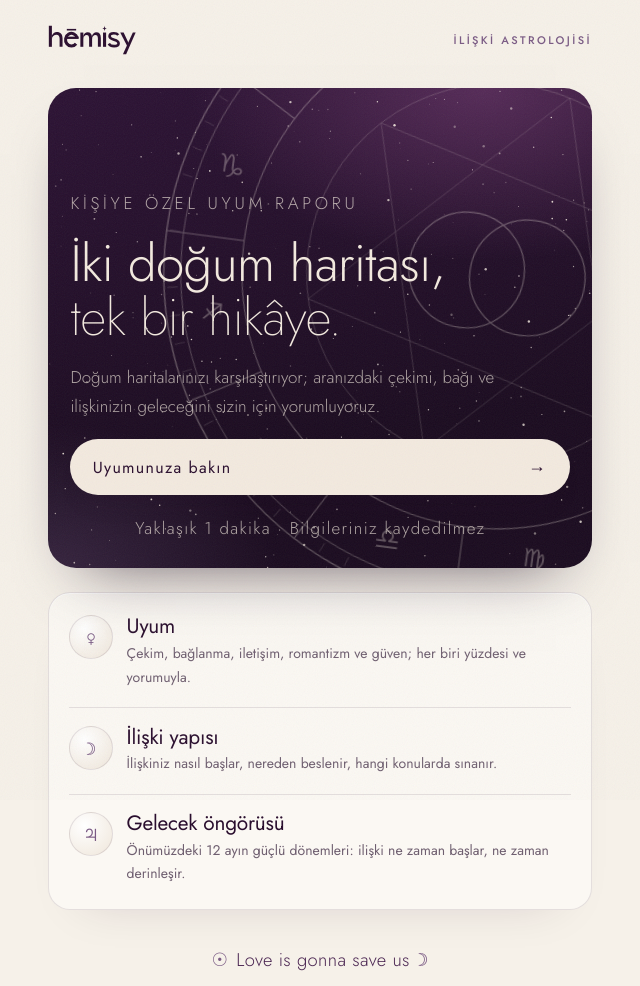
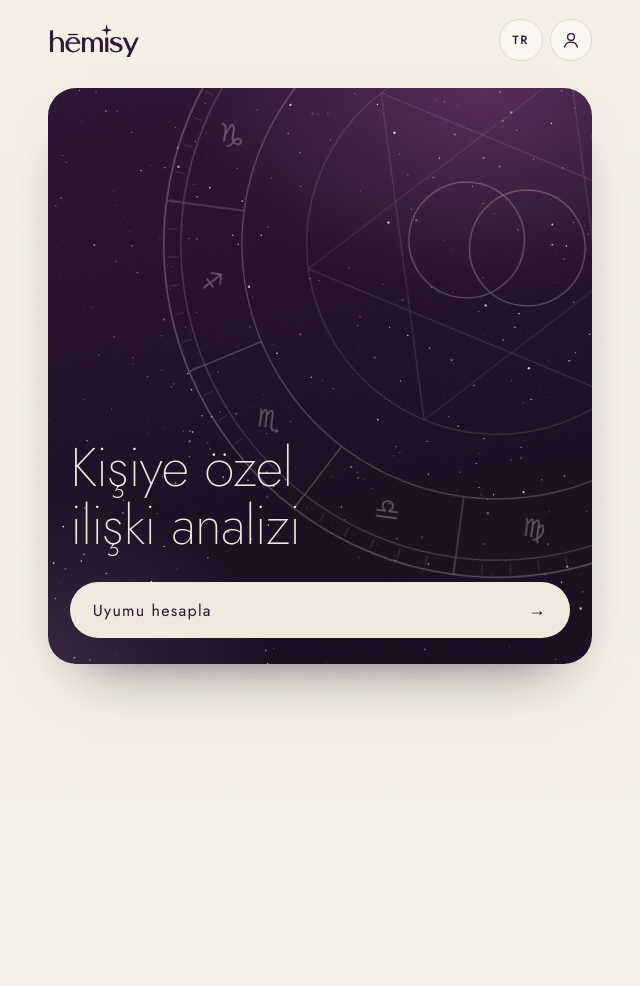
Before and after one commit to astrozay-astro/hemisy, a plain HTML site: page index.html in a window 1280 px wide. Shown: the top 986 px of the page, without its empty margins (320-960 px from the left). After the commit the page ends 800 px from the top, so only its background shows below. Drawn offline with Linux system fonts and the light colour scheme; a web font is replaced by a local one.

Commit message:
Sade giriş ekranı, gerçek logo, dil ve profil düğmeleri
- Logo tasarımcının görselinden birebir alındı (şeffaf PNG, açık ve koyu sürüm)
- Giriş ekranında yalnızca 'Kişiye özel ilişki analizi' ve 'Uyumu hesapla'
- Üst çubukta dil seçimi ve profil (üyelik yakında)
- Bilgi saklama ve eğlence amaçlı yazıları kaldırıldı; altbilgide yalnızca iletişim

Co-Authored-By: Claude Opus 5.5 <noreply@anthropic.com>

```diff
--- a/css/style.css
+++ b/css/style.css
@@ -106,8 +106,18 @@ button { font-family: inherit; }
 }
 
 .ust-cubuk { display: flex; justify-content: space-between; align-items: center; gap: 1rem; min-height: 48px; }
-.logo { display: block; color: var(--murekkep); height: 30px; width: auto; }
-.logo-kucuk { height: 24px; }
+.logo-baglanti { display: block; line-height: 0; border-radius: 6px; }
+.logo { display: block; height: 34px; width: auto; max-width: 100%; }
+.ust-kontroller { display: flex; align-items: center; gap: 0.45rem; }
+.ust-dugme {
+  appearance: none; min-width: 42px; height: 42px; padding: 0 0.8rem; border-radius: 999px;
+  border: 1px solid var(--cizgi); background: var(--kart); color: var(--murekkep);
+  font: 500 0.75rem/1 var(--f); letter-spacing: 0.14em; cursor: pointer;
+  display: inline-grid; place-items: center;
+}
+.ust-dugme:hover { border-color: var(--murekkep); }
+.ust-profil { padding: 0; width: 42px; }
+.ust-profil svg { width: 20px; height: 20px; }
 .geri {
   appearance: none; background: none; border: 0; padding: 0.5rem 0; min-height: 44px;
   color: var(--soluk); font: 400 var(--boy-s)/1 var(--f); letter-spacing: 0.02em; cursor: pointer;
@@ -162,8 +172,8 @@ button { font-family: inherit; }
 
 /* ---------- Giriş ---------- */
 
-.kahraman { display: grid; gap: 1.15rem; padding: 2.25rem 1.4rem 1.6rem; min-height: 30rem; align-content: end; }
-.kahraman h1 { font-size: clamp(2.3rem, 10.5vw, 3.2rem); font-weight: 300; line-height: 1.06; }
+.kahraman { display: grid; gap: 1.75rem; padding: 2.5rem 1.4rem 1.6rem; min-height: min(36rem, 78svh); align-content: end; }
+.kahraman h1 { font-size: clamp(2.4rem, 11vw, 3.4rem); font-weight: 200; line-height: 1.06; max-width: 11ch; }
 .kahraman h1 em { font-style: normal; font-weight: 200; color: var(--gece-metin); }
 .kahraman p { color: var(--gece-soluk); font-size: 1.0625rem; font-weight: 300; max-width: 30rem; }
 .kucuk-not { font-size: var(--boy-xs); letter-spacing: 0.08em; text-align: center; color: var(--gece-soluk); }
--- a/js/app.js
+++ b/js/app.js
@@ -39,27 +39,20 @@
   const utcYaz = (d) => `${iki(d.getUTCDate())}.${iki(d.getUTCMonth() + 1)}.${d.getUTCFullYear()} ${iki(d.getUTCHours())}:${iki(d.getUTCMinutes())} UTC`;
   const koordinat = (enlem, boylam) => `${S.dereceYaz(Math.abs(enlem))} ${enlem >= 0 ? 'K' : 'G'}, ${S.dereceYaz(Math.abs(boylam))} ${boylam >= 0 ? 'D' : 'B'}`;
 
-  // Logo (marka/hemisy-logo.svg ile aynı çizim; rengi bulunduğu yerin yazı renginden alır)
-  const LOGO = (sinif = '') => `
-    <svg class="logo ${sinif}" viewBox="6 16 424 143" role="img" aria-label="hēmisy">
-      <g fill="currentColor">
-        <rect x="10" y="19.6" width="14.6" height="100.4"/>
-        <path d="M24.6 66 C29 57.5 37 49.5 48 49.5 C66 49.5 75.4 61 75.4 80 V120 H61.3 V82 C61.3 69 56 63 46.5 63 C35 63 24.6 71 24.6 84 Z"/>
-        <rect x="95.7" y="34.6" width="44.5" height="7.6"/>
-        <rect x="160.3" y="52" width="14.1" height="68"/>
-        <path d="M174.4 66 C178 57 185 50.5 194 50.5 C209 50.5 216.2 60 216.2 78 V120 H202 V80 C202 69 198 63.5 190 63.5 C181 63.5 174.4 71 174.4 84 Z"/>
-        <path d="M216.2 66 C220 57 227 50.5 236 50.5 C251 50.5 258 60 258 78 V120 H243.9 V80 C243.9 69 240 63.5 232 63.5 C223 63.5 216.2 71 216.2 84 Z"/>
-        <rect x="268.3" y="52" width="14.7" height="68"/>
-        <path d="M275.65 18.5 C276.5 28.6 277.7 31.6 287.2 32.6 C277.7 33.6 276.5 36.6 275.65 46.7 C274.8 36.6 273.6 33.6 264.1 32.6 C273.6 31.6 274.8 28.6 275.65 18.5 Z"/>
-        <polygon points="350.3,52 366.5,52 395,113 387,123"/>
-        <polygon points="410.4,52 424,52 378.4,155.3 363.2,155.3"/>
-      </g>
-      <g fill="none" stroke="currentColor">
-        <path d="M145.1 77 A28.4 30.3 0 1 0 139.8 105.5" stroke-width="14.4"/>
-        <path d="M90.2 77 H152.3" stroke-width="11"/>
-        <path d="M341 64 C336 57.5 328 55.5 320 55.5 C307 55.5 299.5 61 299.5 70 C299.5 80 309 83 321 86.5 C334 90 342.5 94 342.5 104 C342.5 113 334 116.5 321 116.5 C309 116.5 300.5 112.5 296 104.5" stroke-width="12.5"/>
-      </g>
-    </svg>`;
+  // Logo: marka/hemisy-isim.png (tasarımcının logosundan birebir, şeffaf arka planlı)
+  const LOGO = (sinif = '') => `<a href="#" class="logo-baglanti" data-git="giris" aria-label="hēmisy ana sayfa"><img class="logo ${sinif}" src="marka/hemisy-isim.png" alt="hēmisy" width="608" height="224"></a>`;
+
+  const PROFIL_SIMGESI = '<svg viewBox="0 0 20 20" fill="none" aria-hidden="true"><circle cx="10" cy="7" r="3.4" stroke="currentColor" stroke-width="1.3"/><path d="M3.6 17c.9-3.1 3.4-4.8 6.4-4.8s5.5 1.7 6.4 4.8" stroke="currentColor" stroke-width="1.3" stroke-linecap="round"/></svg>';
+
+  // Tüm ekranlarda aynı üst çubuk: solda logo, sağda dil seçimi ve profil
+  const ustCubuk = () => `
+    <header class="ust-cubuk">
+      ${LOGO()}
+      <div class="ust-kontroller">
+        <button type="button" class="ust-dugme" data-dil aria-label="Dil seçimi">TR</button>
+        <button type="button" class="ust-dugme ust-profil" data-profil aria-label="Profil">${PROFIL_SIMGESI}</button>
+      </div>
+    </header>`;
 
   // İnce çizgili zodyak çarkı: burç dilimleri, derece işaretleri ve ortada iki kesişen çember
   const BURC_GLIFLERI = ['♈', '♉', '♊', '♋', '♌', '♍', '♎', '♏', '♐', '♑', '♒', '♓'];
@@ -140,8 +133,6 @@
   const altBilgi = () => `
     <footer class="alt-bilgi">
       <div class="iletisim"><span>www.hemisy.com</span><span>info@hemisy.com</span></div>
-      <p>hēmisy eğlence amaçlıdır. Önemli kararlarınızı yalnızca bu rapora dayandırmayın.</p>
-      <p>Doğum bilgileriniz cihazınızda işlenir ve hiçbir yere kaydedilmez.</p>
     </footer>`;
 
   // ---------- Giriş ----------
@@ -149,25 +140,13 @@
   function girisEkrani() {
     return `
       <section class="ekran giris">
-        <header class="ust-cubuk">${LOGO()}<span class="etiket">İlişki astrolojisi</span></header>
-
+        ${ustCubuk()}
         <section class="gece kahraman">
           <canvas class="gece-yildizlar" aria-hidden="true"></canvas>
           ${cark()}
-          <p class="etiket">Kişiye özel uyum raporu</p>
-          <h1 tabindex="-1">İki doğum haritası,<br><em>tek bir hikâye.</em></h1>
-          <p>Doğum haritalarınızı karşılaştırıyor; aranızdaki çekimi, bağı ve ilişkinizin geleceğini sizin için yorumluyoruz.</p>
-          <button type="button" class="dugme-ana dugme-acik" data-git="form">Uyumunuza bakın <span class="ok">→</span></button>
-          <p class="kucuk-not">Yaklaşık 1 dakika · Bilgileriniz kaydedilmez</p>
+          <h1 tabindex="-1">Kişiye özel ilişki analizi</h1>
+          <button type="button" class="dugme-ana dugme-acik" data-git="form">Uyumu hesapla <span class="ok">→</span></button>
         </section>
-
-        <ol class="icerik-listesi yuzey">
-          <li><span class="amblem" aria-hidden="true">${glif('♀')}</span><div><h3>Uyum</h3><p>Çekim, bağlanma, iletişim, romantizm ve güven; her biri yüzdesi ve yorumuyla.</p></div></li>
-          <li><span class="amblem" aria-hidden="true">${glif('☽')}</span><div><h3>İlişki yapısı</h3><p>İlişkiniz nasıl başlar, nereden beslenir, hangi konularda sınanır.</p></div></li>
-          <li><span class="amblem" aria-hidden="true">${glif('♃')}</span><div><h3>Gelecek öngörüsü</h3><p>Önümüzdeki 12 ayın güçlü dönemleri: ilişki ne zaman başlar, ne zaman derinleşir.</p></div></li>
-        </ol>
-        <p class="alinti">${glif('☉')}Love is gonna save us${glif('☽')}</p>
-        ${altBilgi()}
       </section>`;
   }
 
@@ -239,7 +218,8 @@
   function formEkrani() {
     return `
       <section class="ekran form-ekrani">
-        <div class="ust-cubuk"><button type="button" class="geri" data-git="giris">← Geri</button>${LOGO('logo-kucuk')}</div>
+        ${ustCubuk()}
+        <button type="button" class="geri" data-git="giris">← Geri</button>
         <div class="form-giris">
           <h2 tabindex="-1">Doğum bilgileri</h2>
           <p class="aciklama">Doğum saatini olabildiğince doğru yazın. Saatinizi doğum belgenizde ya da e-Devlet'teki nüfus kaydınızda bulabilirsiniz.</p>
@@ -580,7 +560,8 @@
     return `
       <section class="ekran sonuc">
         ${durum.kilitAcik ? '<p class="test-bandi">Test modu · tüm kilitler açık</p>' : ''}
-        <div class="ust-cubuk"><button type="button" class="geri" data-git="form">← Bilgileri değiştir</button>${LOGO('logo-kucuk')}</div>
+        ${ustCubuk()}
+        <button type="button" class="geri" data-git="form">← Bilgileri değiştir</button>
         <header class="gece sonuc-bas">
           <canvas class="gece-yildizlar" aria-hidden="true"></canvas>
           ${cark()}
@@ -605,7 +586,22 @@
       </section>`;
   }
 
-  // ---------- Ödeme yakında perdesi ----------
+  // ---------- Alt perde (tam rapor, dil, profil) ----------
+
+  const PERDELER = {
+    rapor: {
+      baslik: 'Tam rapor çok yakında',
+      metin: 'Ödeme sistemi eklendiğinde tam raporu buradan açabileceksiniz. Tam rapor; tüm uyum yorumlarını, ilişki yapısını ve gelecek öngörüsünü içerir.',
+    },
+    dil: {
+      baslik: 'Dil',
+      metin: 'Şu an Türkçe görüntülüyorsunuz. İngilizce çok yakında eklenecek.',
+    },
+    profil: {
+      baslik: 'Hesabınız',
+      metin: 'Üyelik çok yakında: üye olarak haritalarınızı saklayabilecek ve raporlarınıza dilediğiniz zaman ulaşabileceksiniz.',
+    },
+  };
 
   const perde = document.createElement('div');
   perde.className = 'perde';
@@ -613,15 +609,17 @@
   perde.innerHTML = `
     <div class="perde-arka" data-kapat></div>
     <div class="perde-kutu" role="dialog" aria-modal="true" aria-labelledby="perde-baslik">
-      <h2 id="perde-baslik" tabindex="-1">Tam rapor çok yakında</h2>
-      <p>Ödeme sistemi eklendiğinde tam raporu buradan açabileceksiniz. Tam rapor; tüm uyum yorumlarını, ilişki yapısını ve gelecek öngörüsünü içerir.</p>
+      <h2 id="perde-baslik" tabindex="-1"></h2>
+      <p class="perde-metin"></p>
       <button type="button" class="dugme-ana" data-kapat>Tamam <span class="ok">✓</span></button>
     </div>`;
   document.body.appendChild(perde);
   let perdeyiAcan = null;
 
-  function perdeAc(dugme) {
+  function perdeAc(dugme, tur) {
     perdeyiAcan = dugme;
+    perde.querySelector('h2').textContent = PERDELER[tur].baslik;
+    perde.querySelector('.perde-metin').textContent = PERDELER[tur].metin;
     perde.hidden = false;
     perde.querySelector('h2').focus();
   }
@@ -656,14 +654,17 @@
   }
 
   document.addEventListener('click', (olay) => {
-    const hedef = olay.target.closest('[data-git], [data-sekme], [data-alt-sekme], [data-kilit], [data-kapat], [data-kaydir]');
+    const hedef = olay.target.closest('[data-git], [data-sekme], [data-alt-sekme], [data-kilit], [data-dil], [data-profil], [data-kapat], [data-kaydir]');
     if (!hedef) return;
     if (hedef.dataset.git) {
+      olay.preventDefault();
       if (hedef.dataset.git !== 'form' || !kok.querySelector('#dogum-formu')) durum.hata = '';
       goster(hedef.dataset.git);
     } else if (hedef.dataset.sekme) sekmeSec(Number(hedef.dataset.sekme));
     else if (hedef.dataset.altSekme) altSekmeSec(Number(hedef.dataset.altSekme));
-    else if (hedef.hasAttribute('data-kilit')) perdeAc(hedef);
+    else if (hedef.hasAttribute('data-kilit')) perdeAc(hedef, 'rapor');
+    else if (hedef.hasAttribute('data-dil')) perdeAc(hedef, 'dil');
+    else if (hedef.hasAttribute('data-profil')) perdeAc(hedef, 'profil');
     else if (hedef.hasAttribute('data-kapat')) perdeKapat();
     else if (hedef.dataset.kaydir) {
       olay.preventDefault();
```
Also changed, not shown: marka/hemisy-isim-acik.png (added), marka/hemisy-isim.png (added), marka/hemisy-logo-acik.png (added), marka/hemisy-logo.png (added), marka/hemisy-logo.svg (deleted), 1 other file.
